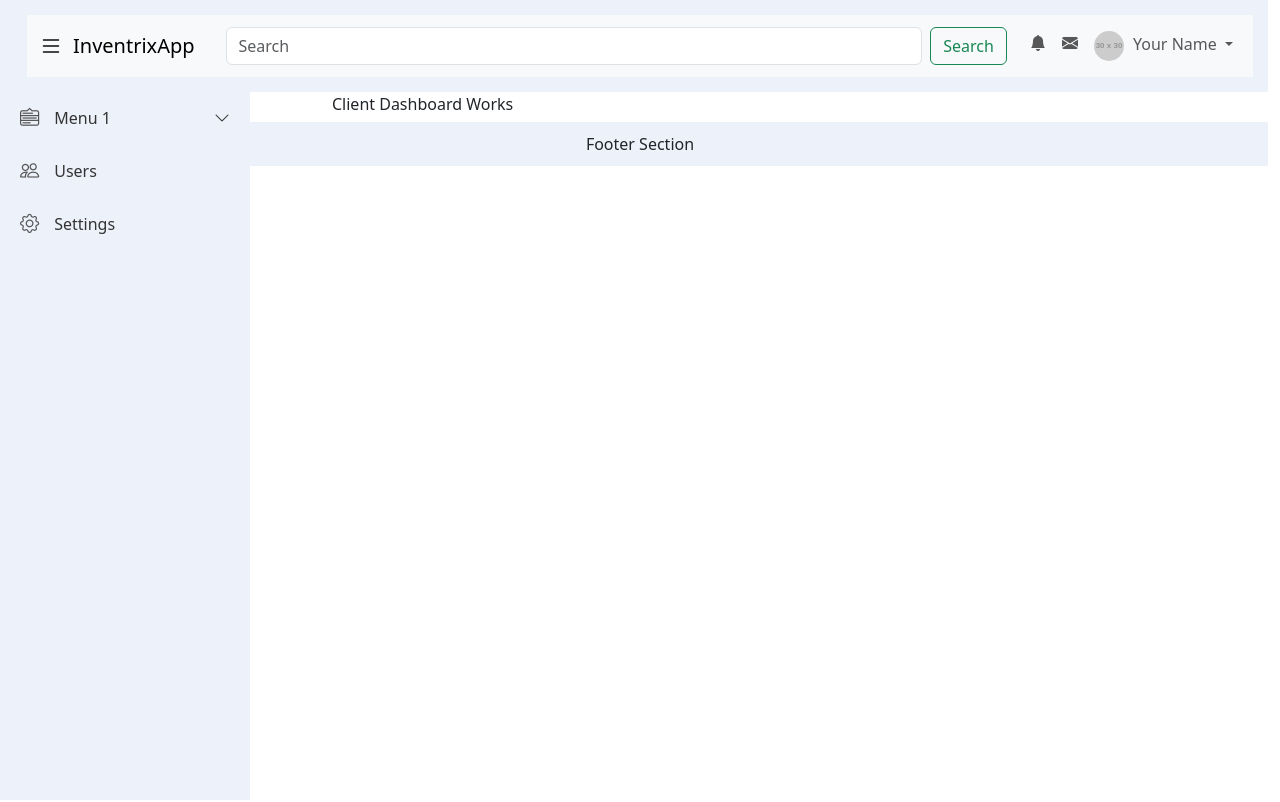
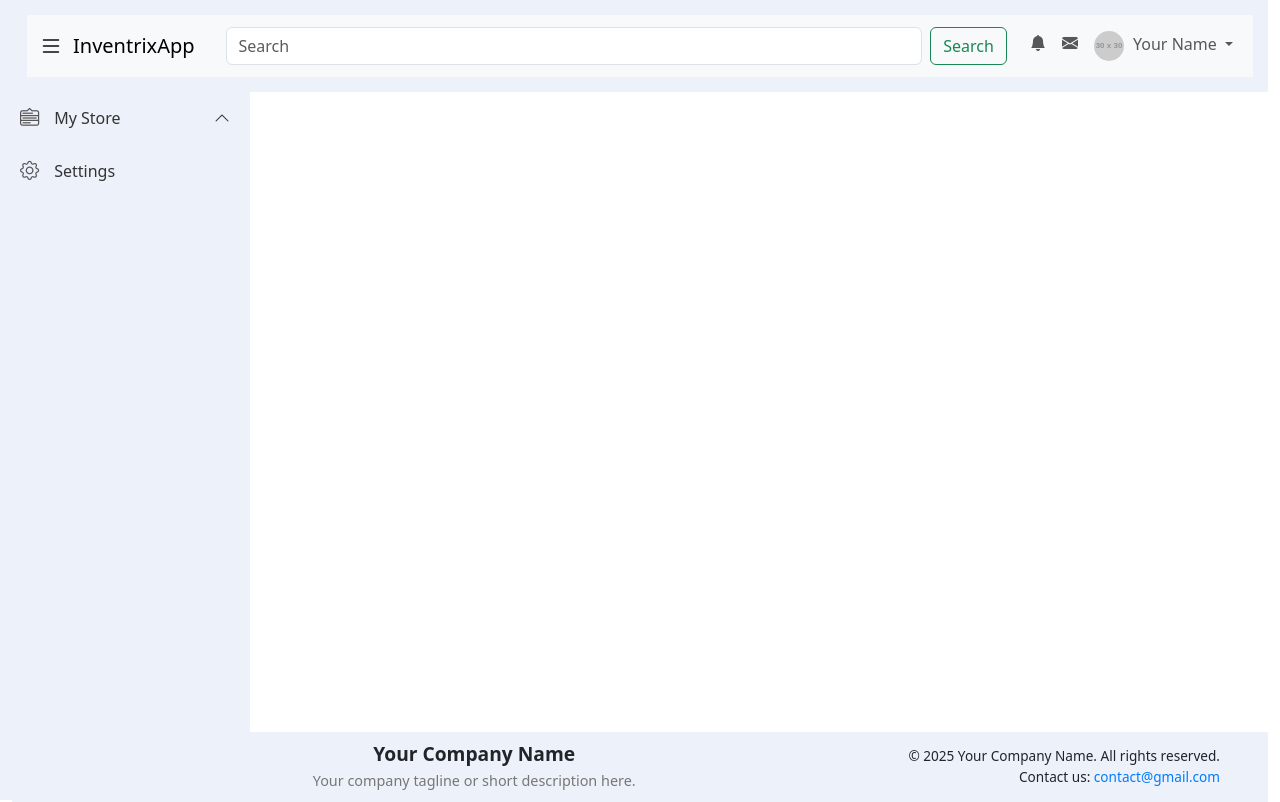
Before and after one commit to Mahfuz-bappy/Inventrixapp, an Angular app: page /storeboard in a window 1280 px wide. Built offline with nearby package versions, Linux system fonts and the light colour scheme.

Commit message:
Client Layout Completed

```diff
--- a/src/app/layout/client-layout/client-layout.component.css
+++ b/src/app/layout/client-layout/client-layout.component.css
@@ -0,0 +1,5 @@
+main.col-md-9,
+main.col-md-11 {
+  min-height: 80vh; /* Set minimum height to 100% of viewport height */
+  /* You can keep other styles for main content here, like padding, etc. */
+}
--- a/src/app/layout/client-layout/footer/footer.component.css
+++ b/src/app/layout/client-layout/footer/footer.component.css
@@ -4,3 +4,75 @@
     padding: 10px;
     text-align: center;
   }
+
+  /* footer.component.css */
+
+.app-footer {
+  background-color: #f0f0f0; /* Light gray background for footer */
+  color: #555; /* Dark gray text color */
+  padding: 20px 0; /* Vertical padding */
+  border-top: 1px solid #e0e0e0; /* Subtle top border to separate footer from content */
+}
+
+.footer-content {
+  max-width: 1200px; /* Example max width for content centering */
+  margin: 0 auto; /* Center content horizontally */
+  padding: 0 20px; /* Horizontal padding for content */
+  display: flex;
+  justify-content: space-between; /* Distribute space between company info and copyright */
+  align-items: center; /* Vertically align items in the footer */
+  flex-wrap: wrap; /* Allow content to wrap on smaller screens */
+}
+
+.company-info {
+  flex: 1; /* Take up available space */
+  margin-right: 20px; /* Spacing between company info and copyright */
+}
+
+.company-name {
+  margin-top: 0; /* Remove default top margin from h4 */
+  margin-bottom: 5px; /* Spacing below company name */
+  font-size: 1.2em;
+  font-weight: bold;
+}
+
+.company-dialog {
+  margin-top: 0;
+  margin-bottom: 0;
+  font-size: 0.9em;
+  color: #777; /* Lighter color for dialog text */
+}
+
+.contact-copyright {
+  text-align: right; /* Align copyright text to the right */
+  font-size: 0.85em;
+}
+
+.contact-copyright p {
+  margin: 0; /* Remove default paragraph margins */
+}
+
+.contact-info a {
+  color: #007bff; /* Example link color */
+  text-decoration: none;
+}
+
+.contact-info a:hover {
+  text-decoration: underline; /* Underline on hover */
+}
+
+/* Responsive adjustments (optional) */
+@media (max-width: 768px) {
+  .footer-content {
+    flex-direction: column; /* Stack content vertically on smaller screens */
+    text-align: center; /* Center align text on smaller screens */
+  }
+  .company-info {
+    margin-right: 0; /* Remove right margin on smaller screens */
+    margin-bottom: 15px; /* Add bottom margin for spacing */
+    text-align: center;
+  }
+  .contact-copyright {
+    text-align: center; /* Center align copyright on smaller screens */
+  }
+}
--- a/src/app/layout/client-layout/footer/footer.component.html
+++ b/src/app/layout/client-layout/footer/footer.component.html
@@ -1,3 +1,12 @@
 <div class="footer-section">
-    Footer Section
+  <div class="footer-content">
+    <div class="company-info">
+      <h4 class="company-name">Your Company Name</h4>
+      <p class="company-dialog">Your company tagline or short description here.</p>
+    </div>
+    <div class="contact-copyright">
+      <p class="copyright">© {{ currentYear }} Your Company Name. All rights reserved.</p>
+      <p class="contact-info">Contact us: <a href="mailto:contact&#64;example.com">contact&#64;gmail.com</a></p>
+    </div>
   </div>
+</div>
--- a/src/app/layout/client-layout/footer/footer.component.ts
+++ b/src/app/layout/client-layout/footer/footer.component.ts
@@ -1,13 +1,15 @@
+import { CommonModule } from '@angular/common';
 import { Component } from '@angular/core';
 
 @Component({
   selector: 'app-footer',
   standalone: true,
 
-  imports: [],
+  imports: [CommonModule],
   templateUrl: './footer.component.html',
   styleUrl: './footer.component.css'
 })
 export class FooterComponent {
+  currentYear: number = new Date().getFullYear();
 
 }
--- a/src/app/layout/client-layout/sidebar/sidebar.component.css
+++ b/src/app/layout/client-layout/sidebar/sidebar.component.css
@@ -93,15 +93,24 @@
 
 
   .sidebar-nav-item.has-submenu > .sidebar-nav-link.active + .sidebar-nav-submenu {
-    /* Corrected selector */
+
     display: block;
     height: auto;
     opacity: 1;
+
   }
 
 
   .sidebar-nav-item.has-submenu > .sidebar-nav-link.active > .sidebar-nav-submenu-indicator { /* Corrected selector */
-    transform: rotate(180deg);
+
+    transform: rotate(180deg) !important;
+    transition: transform 0.3s ease-in-out !important;
+  }
+
+  .sidebar-nav-submenu .sidebar-nav-item > .sidebar-nav-link.active {
+    background-color: #D5DFF0; /* Example: Blue background color for active submenu item */
+   /* color: white;             /* Example: White text color for active submenu item */
+    /* You can add other styles here as needed */
   }
 
   /* Style for submenu items */
--- a/src/app/layout/client-layout/sidebar/sidebar.component.html
+++ b/src/app/layout/client-layout/sidebar/sidebar.component.html
@@ -42,15 +42,21 @@
       <li *ngFor="let item of menuItems" class="sidebar-nav-item" [class.has-submenu]="item.submenu">
         <a class="sidebar-nav-link"
            [routerLink]="item.route"
-           (click)="item.submenu ? toggleSubMenu(item.id) : ''"
-           [class.active]="isSubMenuOpen(item.id)">
+           (click)="item.submenu ? toggleSubMenu(item.id) :  collapseAllSubmenus()"
+           [class.active]="isMenuItemActiveByRoute(item)  && item.route">
           <i class="sidebar-nav-icon" [class]="item.icon"></i>
           <span class="sidebar-nav-text">{{ item.label }}</span>
-          <i *ngIf="item.submenu" class="bi bi-chevron-down sidebar-nav-submenu-indicator"></i>
+          <i *ngIf="item.submenu"  class="sidebar-nav-submenu-indicator"
+          [ngClass]="{'bi-chevron-down': !isSubmenuToggledOpen(item.id), 'bi-chevron-up': isSubmenuToggledOpen(item.id)}"
+          >
+
+
+          </i>
         </a>
-        <ul *ngIf="isSubMenuOpen(item.id)" class="sidebar-nav-submenu">
+        <ul class="sidebar-nav-submenu" *ngIf="isSubmenuToggledOpen(item.id)" >
           <li *ngFor="let subItem of item.submenu" class="sidebar-nav-item">
-            <a class="sidebar-nav-link" [routerLink]="subItem.route">
+            <a class="sidebar-nav-link" [routerLink]="subItem.route"
+            [class.active]="this.router.url === subItem.route">
               <span class="sidebar-nav-text">{{ subItem.label }}</span>
             </a>
           </li>
--- a/src/app/layout/client-layout/sidebar/sidebar.component.ts
+++ b/src/app/layout/client-layout/sidebar/sidebar.component.ts
@@ -1,6 +1,6 @@
 import { CommonModule } from '@angular/common';
 import { Component, Input } from '@angular/core';
-import { RouterModule } from '@angular/router';
+import { Router, RouterModule } from '@angular/router';
 
 @Component({
   selector: 'app-sidebar',
@@ -11,39 +11,48 @@ import { RouterModule } from '@angular/router';
   styleUrl: './sidebar.component.css'
 })
 export class SidebarComponent {
+  public router: Router;
   @Input() isSidebarCollapsed: boolean = false; // Add this Input property, type is boolean
   subMenuStates: { [key: string]: boolean } = {}; // To track submenu open/close state
-
-
 
   menuItems = [
     {
       id: 'menu-1',
-      label: 'Menu 1',
+      label: 'My Store',
       icon: 'bi bi-menu-down', // Example Bootstrap Icon class
       route: '/storeboard',       // <--- Add route for Menu 1 (Dashboard)
       submenu: [
-        { label: 'Sub-item 1.1', route: '/storeboard' }, // Example route for submenu item
-        { label: 'Sub-item 1.2', route: '/users' },    // Example route for submenu item
+        { label: 'Dashboard', route: '/storeboard/dashboard' }, // Example route for submenu item
+        { label: 'settings', route: '/storeboard/settings' }, // Example route for submenu item
+        { label: 'Users', route: '/storeboard/Users' }, // Example route for submenu item
+
       ],
     },
-    {
-      id: 'menu-2',
-      label: 'Users',
-      icon: 'bi bi-people',   // Example icon
-      route: '/users',         // <--- Add route for Users
-    },
+    // {
+    //   id: 'menu-2',
+    //   label: 'Users',
+    //   icon: 'bi bi-people',   // Example icon
+    //   route: '/users',         // <--- Add route for Users
+    // },
     {
       id: 'menu-3',
       label: 'Settings',
       icon: 'bi bi-gear',     // Example icon
-      route: '/settings',       // <--- Add route for Settings
+      route: '/storeboard/storeboard1',       // <--- Add route for Settings
     },
+
     // ... more menu items ...
   ];
-
+  constructor(router: Router) {
+    this.router = router;
+   }
 
   isSubMenuOpen(menuId: string): boolean {
+    const menuItem = this.menuItems.find(item => item.id === menuId); // Find the menu item
+    if (menuItem && menuItem.route) {
+      // Check if the current URL starts with the menu item's route
+      return this.router.url.startsWith(menuItem.route);
+    }
     return this.subMenuStates[menuId] || false; // Default to closed if state not set
 
   }
@@ -52,6 +61,40 @@ export class SidebarComponent {
     // this.subMenuStates[menuId] = !this.isSubMenuOpen(menuId);
     this.subMenuStates[menuId] = !this.subMenuStates[menuId];
   }
+  isSubmenuToggledOpen(menuId: string): boolean { // Renamed to isSubmenuToggledOpen
+    const isOpen = this.subMenuStates[menuId] || false;
+    console.log(`isSubmenuToggledOpen('${menuId}'):`, isOpen); // ADD LOG
+    return isOpen; // Still returns the toggle state from subMenuStates
+  }
+
+  isMenuItemActiveByRoute(menuItem: any): boolean { // New method for route-based active state
+    if (menuItem && menuItem.route) {
+      return this.router.url.startsWith(menuItem.route);
+    }
+    return false; // Not active by route if no route or route doesn't match URL
+  }
+
+  toggleSubMenu_extra(menuId: string): void {
+    // Collapse all other submenus first
+    console.log('toggleSubMenu called for:', menuId, 'Current State:', this.subMenuStates[menuId]); // ADD LOG BEFORE TOGGLE
+    // Collapse all other submenus first
 
 
+    Object.keys(this.subMenuStates).forEach(key => {
+      if (key !== menuId) {
+        this.subMenuStates[key] = false; // Collapse other submenus
+        console.log(`  Collapsing submenu: ${key}`); // AD
+      }
+    });
+    // Toggle the current submenu
+    this.subMenuStates[menuId] = !this.subMenuStates[menuId];
+    console.log('  New State for', menuId, ':', this.subMenuStates[menuId]); // ADD LOG AFTER TOGGLE
+  }
+
+  collapseAllSubmenus(): void { // New method to collapse all submenus
+    Object.keys(this.subMenuStates).forEach(key => {
+      this.subMenuStates[key] = false; // Collapse all submenus
+    });
+  }
+
 }
```
Also changed, not shown: src/app/app.routes.ts (+8 -7 lines).
